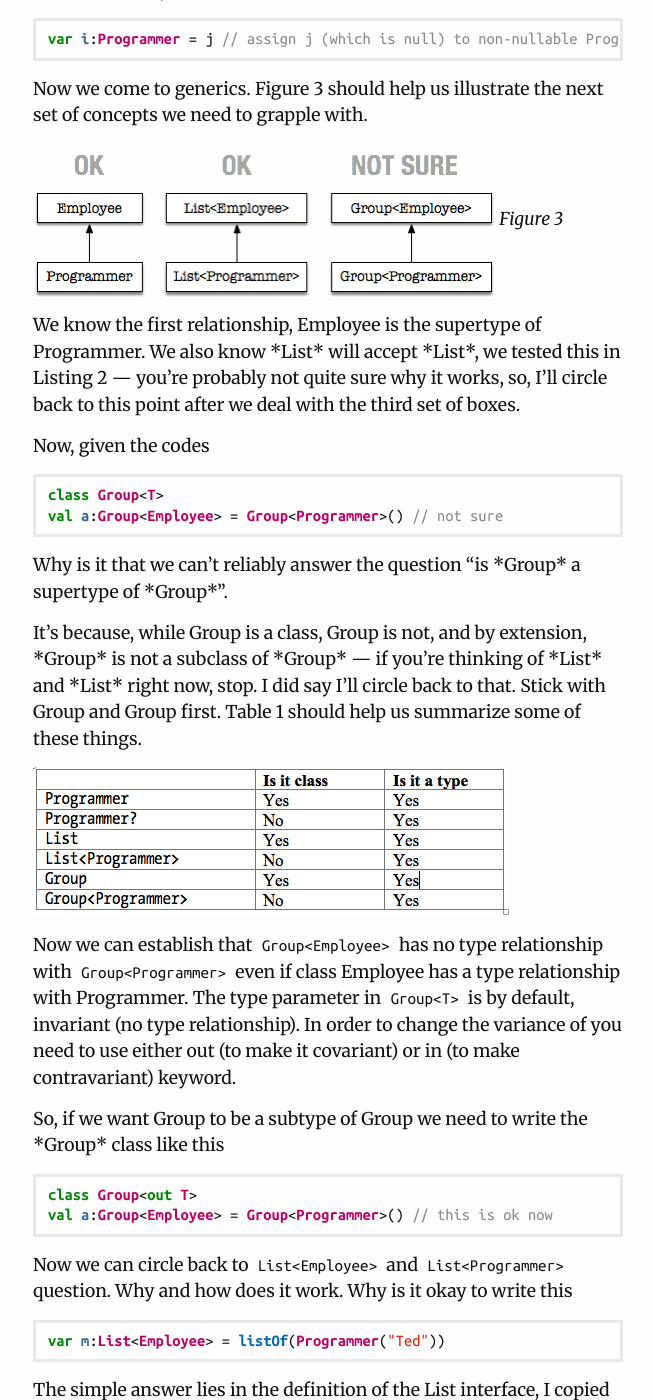
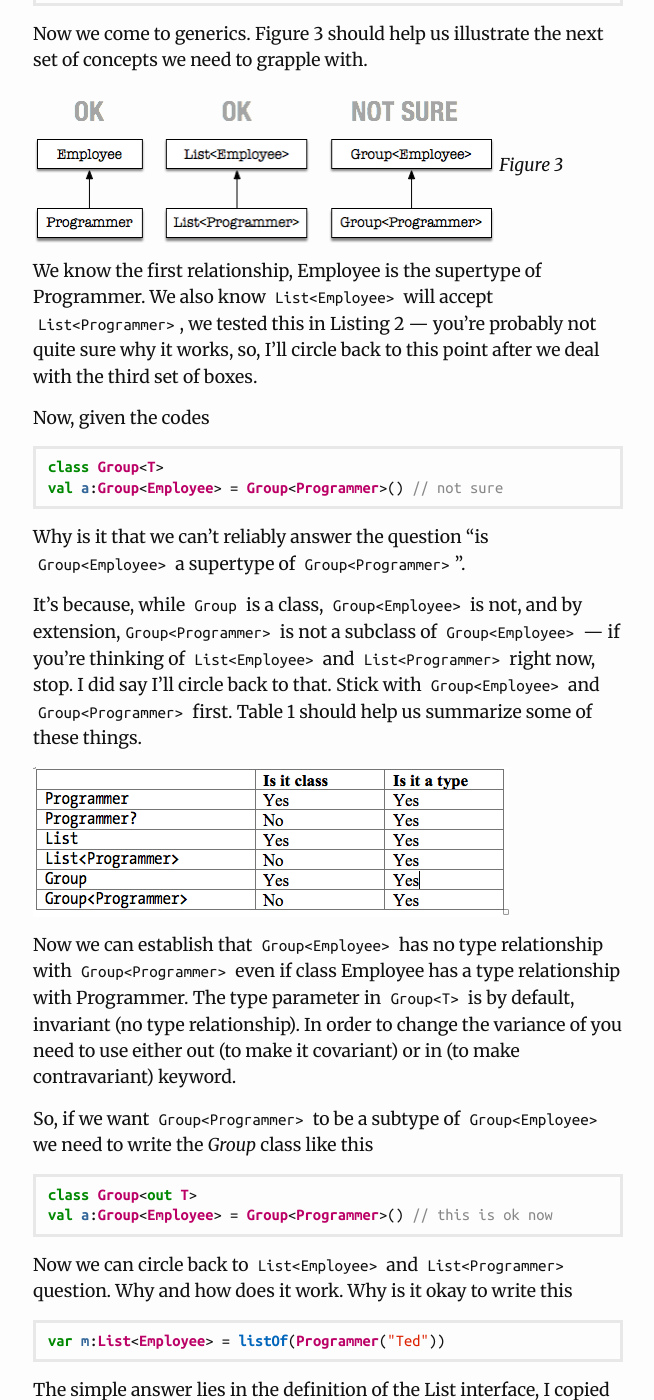
Before and after one commit to theworkingdev/theworkingdev.github.com, a Jekyll site: the page built from _posts/2018-09-28-variance-in-kotlin-generics.md, in a window 1280 px wide and 1400 px high, scrolled down 5732 px. Shown: the whole window, without its empty margins (312-966 px from the left). Built offline with Jekyll 4.4.1, drawn with Linux system fonts in a browser that asks for light colours; comment, search, counter and statistics services are not loaded.

Commit message:
edits on variance in kotlin, article

````diff
--- a/_posts/2018-09-28-variance-in-kotlin-generics.md
+++ b/_posts/2018-09-28-variance-in-kotlin-generics.md
@@ -179,7 +179,7 @@ Now we come to generics.  Figure 3 should help us illustrate the next set of con
 ![](/images/kotlin-variance-3.png)
 _Figure 3_
 
-We know the first relationship, Employee is the supertype of Programmer. We also know *List<Employee>* will accept *List<Programmer>*,  we tested this in Listing 2 — you’re probably not quite sure why it works, so, I’ll circle back to this point after we deal with the third set of boxes.
+We know the first relationship, Employee is the supertype of Programmer. We also know `List<Employee>` will accept `List<Programmer>`,  we tested this in Listing 2 — you’re probably not quite sure why it works, so, I’ll circle back to this point after we deal with the third set of boxes.
 
 Now, given the codes
 
@@ -188,16 +188,16 @@ class Group<T>
 val a:Group<Employee> = Group<Programmer>() // not sure
 ```
 
-Why is it that we can’t reliably answer the question “is *Group<Employee>* a supertype of *Group<Programmer>*”.
+Why is it that we can’t reliably answer the question “is `Group<Employee>` a supertype of `Group<Programmer>`”.
 
-It’s because, while Group is a class, Group<Employee> is not, and by extension, *Group<Programmer>* is not a subclass of  *Group<Employee>* — if you’re thinking of *List<Employee>* and *List<Programmer>* right now, stop. I did say I’ll circle back to that. Stick with Group<Employee> and Group<Programmer> first. Table 1 should help us summarize some of these things.
+It’s because, while `Group`  is a class, `Group<Employee>` is not, and by extension,`Group<Programmer>` is not a subclass of  `Group<Employee>` — if you’re thinking of `List<Employee>` and `List<Programmer>` right now, stop. I did say I’ll circle back to that. Stick with `Group<Employee>` and `Group<Programmer>` first. Table 1 should help us summarize some of these things.
 
 
 ![](/images/kotlin-variance-4.png)
 
 Now we can establish that `Group<Employee>` has no type relationship with `Group<Programmer>` even if class Employee has a type relationship with Programmer. The type parameter in `Group<T>` is by default, invariant (no type relationship).  In order to change the variance of <T> you need to use either out (to make it covariant) or in (to make contravariant) keyword.
 
-So, if we want  Group<Programmer> to be a subtype of Group<Employee> we need to write the *Group* class like this
+So, if we want  `Group<Programmer>` to be a subtype of `Group<Employee>` we need to write the *Group* class like this
 
 ```kotlin
 class Group<out T>
--- a/_sass/minima/_layout.scss
+++ b/_sass/minima/_layout.scss
@@ -217,7 +217,7 @@
 }
 
 .post-title {
-  @include relative-font-size(2.625);
+  @include relative-font-size(2.425);
   letter-spacing: -1px;
   line-height: 1;
 
````
